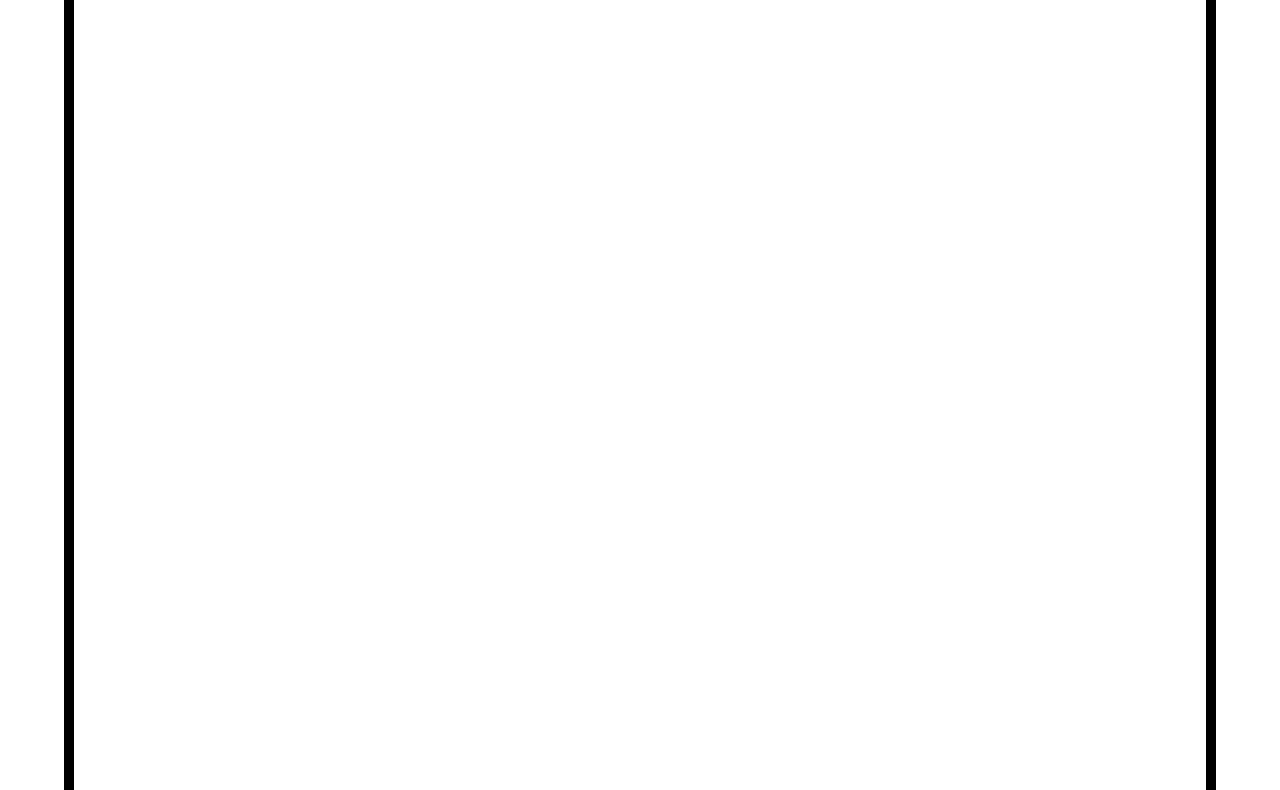
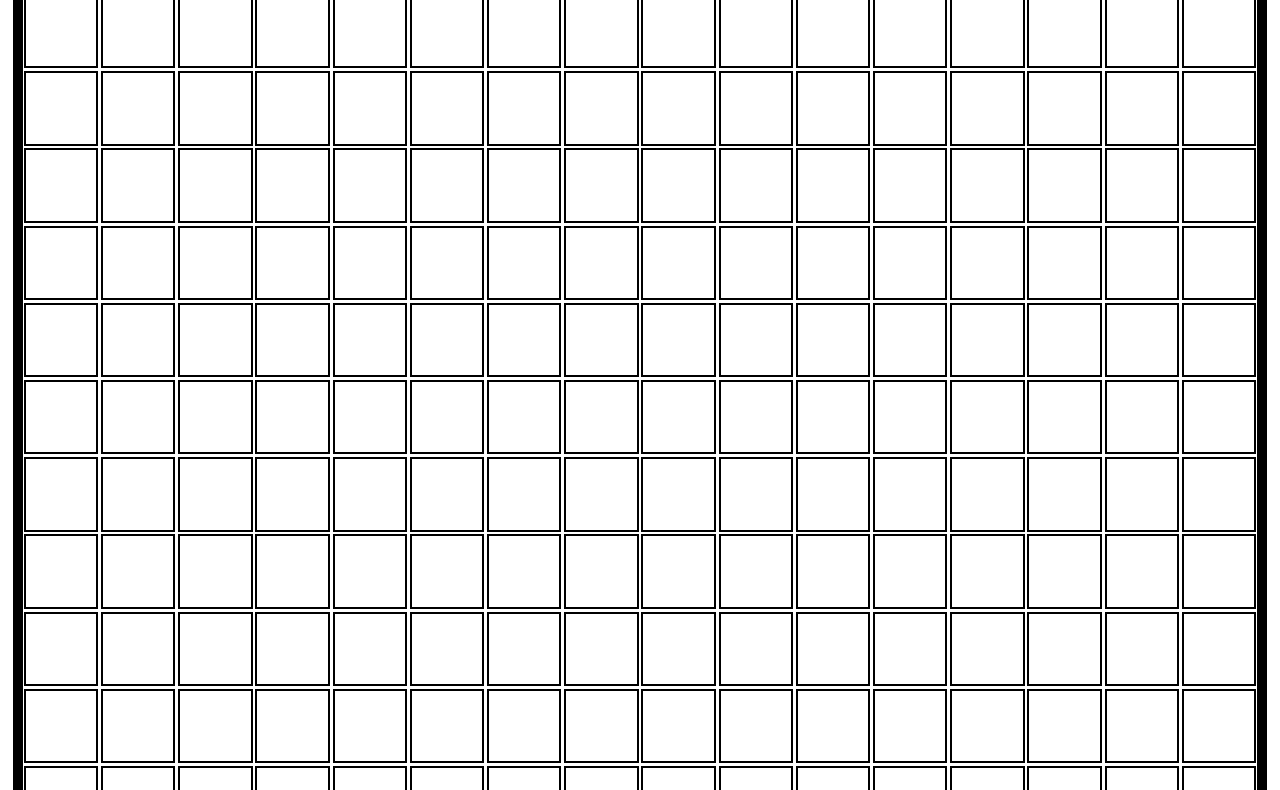
Before and after one commit to MKMaths22/OdinEtchASketch, a plain HTML site: page index.html in a window 1280 px wide. Shown: the part 54-844 px from the top of the page. Drawn offline with Linux system fonts and the light colour scheme.

Commit message:
Make 16 x 16 grid using JavaScript. Adjust size of container to make it neat

```diff
--- a/etch.js
+++ b/etch.js
@@ -1 +1,9 @@
-document.createElement(div);
+const container = document.querySelector('.container');
+let smallDiv;
+
+for (let i = 1; i <= 256; i++)
+  {
+  smallDiv = document.createElement('div');
+  smallDiv.classList.add('griddiv');
+  container.appendChild(smallDiv);
+  }
--- a/styles.css
+++ b/styles.css
@@ -12,11 +12,23 @@ body {
     flex-direction: column;
     justify-content: center;
     align-items: center;
+    box-sizing: border-box;
 }
 
 .container {
     box-sizing: border-box;
-    width: 90vw;
-    height: 90vw;
+    width: 98vw;
+    height: 98vw;
     border: 10px solid black;
+    display: flex;
+    flex-wrap: wrap;
+    gap: 0.05vw;
+    justify-content: space-around;
+    align-items: space-around;
 }
+
+.griddiv {
+    width: 5.5vw;
+    height: 5.5vw;
+    border: 0.2vw solid black;
+}
```
